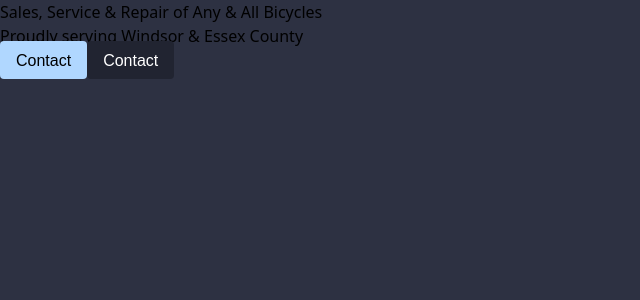
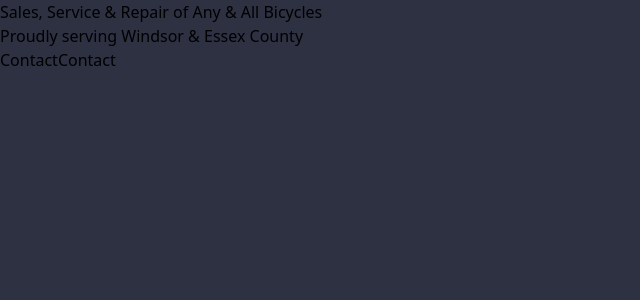
Before and after one commit to dylanreedx/CityCyclery, a Next.js app: page / in a window 1280 px wide. Shown: the top 300 px of the page, without its empty margins (0-640 px from the left). Built offline with nearby package versions, Linux system fonts and the light colour scheme.

Commit message:
refactored button

```diff
--- a/components/Button.tsx
+++ b/components/Button.tsx
@@ -2,35 +2,23 @@
 import { cva, VariantProps } from 'class-variance-authority';
 import Link from 'next/link';
 
-const buttonStyle = cva(
-	'py-2 px-4 rounded flex-row items-center justify-evenly',
-	{
-		variants: {
-			variant: {
-				primary: 'bg-accent-500',
-				secondary: 'bg-dark-600 text-white',
-			},
-		},
-	},
-);
-const buttonTextStyle = cva('font-poppins', {
+const buttonStyle = cva('rounded flex-row items-center justify-evenly', {
 	variants: {
-		textSize: {
-			sm: 'text-xs',
-			base: 'text-sm',
-			lg: 'text-lg',
+		variant: {
+			'primary-base': 'bg-accent-500 text-sm py-2 px-4',
+			'primary-sm': 'bg-accent-500 text-xs py-1 px-2',
+			'secondary-base': 'bg-dark-600 text-white text-sm py-2 px-4',
+			'secondary-sm': 'bg-dark-600 text-white text-xs py-1 px-2',
 		},
 	},
 });
 
 interface ButtonProps
 	extends React.AnchorHTMLAttributes<HTMLAnchorElement>,
-		VariantProps<typeof buttonStyle>,
-		VariantProps<typeof buttonTextStyle> {
+		VariantProps<typeof buttonStyle> {
 	children: React.ReactNode;
-	variant: 'primary' | 'secondary';
+	variant: 'primary-base' | 'secondary-base' | 'primary-sm' | 'secondary-sm';
 	icon?: React.ReactNode;
-	textSize?: 'sm' | 'base' | 'lg';
 	href: string;
 }
 
@@ -38,14 +26,13 @@
 	children,
 	variant,
 	icon,
-	textSize,
 	href,
 	...props
 }: ButtonProps) {
 	return (
 		<Link href={href} {...props} className={buttonStyle({ variant })}>
 			{icon && icon}
-			<span className={buttonTextStyle({ textSize })}>{children}</span>
+			<span>{children}</span>
 		</Link>
 	);
 }
```
